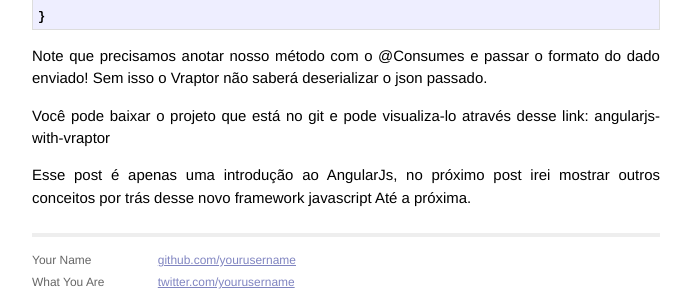
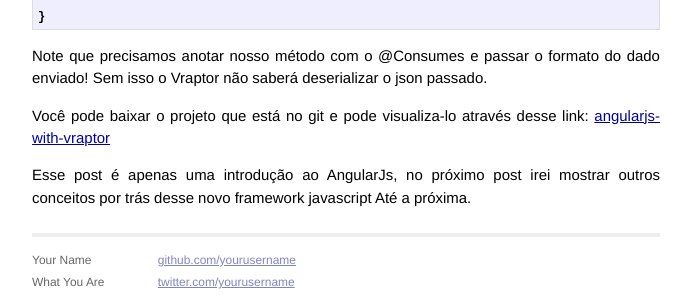
Before and after one commit to MozartLino/ricardo-lino.github.io, a Jekyll site: the page built from _posts/2013-07-26-crud-angularjs-vraptor.html, in a window 1280 px wide and 900 px high, scrolled down 4143 px. Shown: the part 572-870 px from the top of the window, without its empty margins (294-985 px from the left). Built offline with Jekyll 4.4.1, drawn with Linux system fonts in a browser that asks for light colours; Markdown is read by kramdown in place of the engine named in the settings; part of the change alters nothing that is shown.

```diff
--- a/_posts/2013-07-26-crud-angularjs-vraptor.html
+++ b/_posts/2013-07-26-crud-angularjs-vraptor.html
@@ -228,7 +228,7 @@ public class UserController {
 Note que precisamos anotar nosso método com o @Consumes e passar o formato do dado enviado! Sem isso o Vraptor não saberá deserializar o json passado.
 </p>
 <p>
-Você pode baixar o projeto que está no git e pode visualiza-lo através desse link: angularjs-with-vraptor
+Você pode baixar o projeto que está no git e pode visualiza-lo através desse link: <a href="https://github.com/ricardo-lino/AngularJsWithVaptor">angularjs-with-vraptor</a>
 </p>
 <p>
 Esse post é apenas uma introdução ao AngularJs, no próximo post irei mostrar outros conceitos por trás desse novo framework javascript
```
